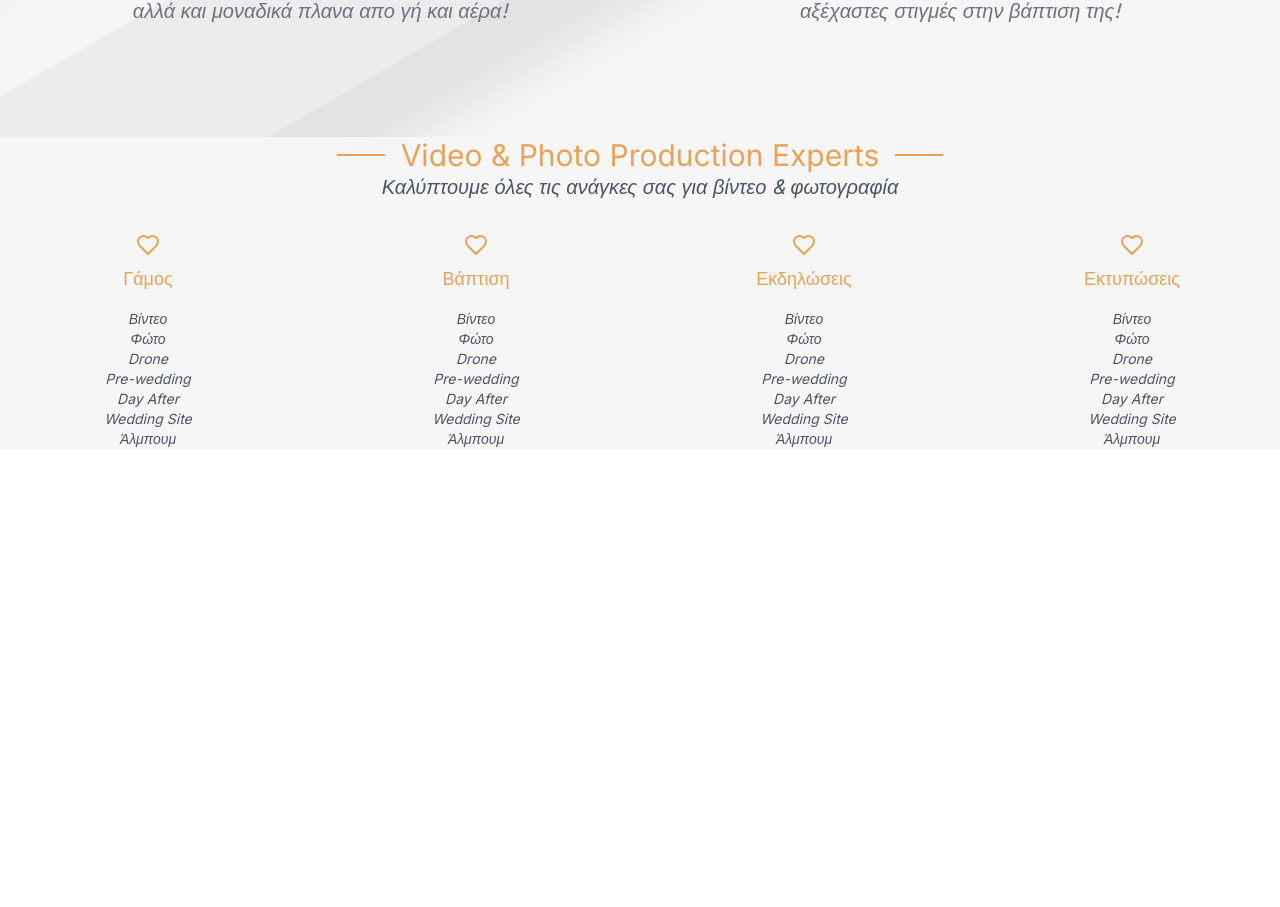
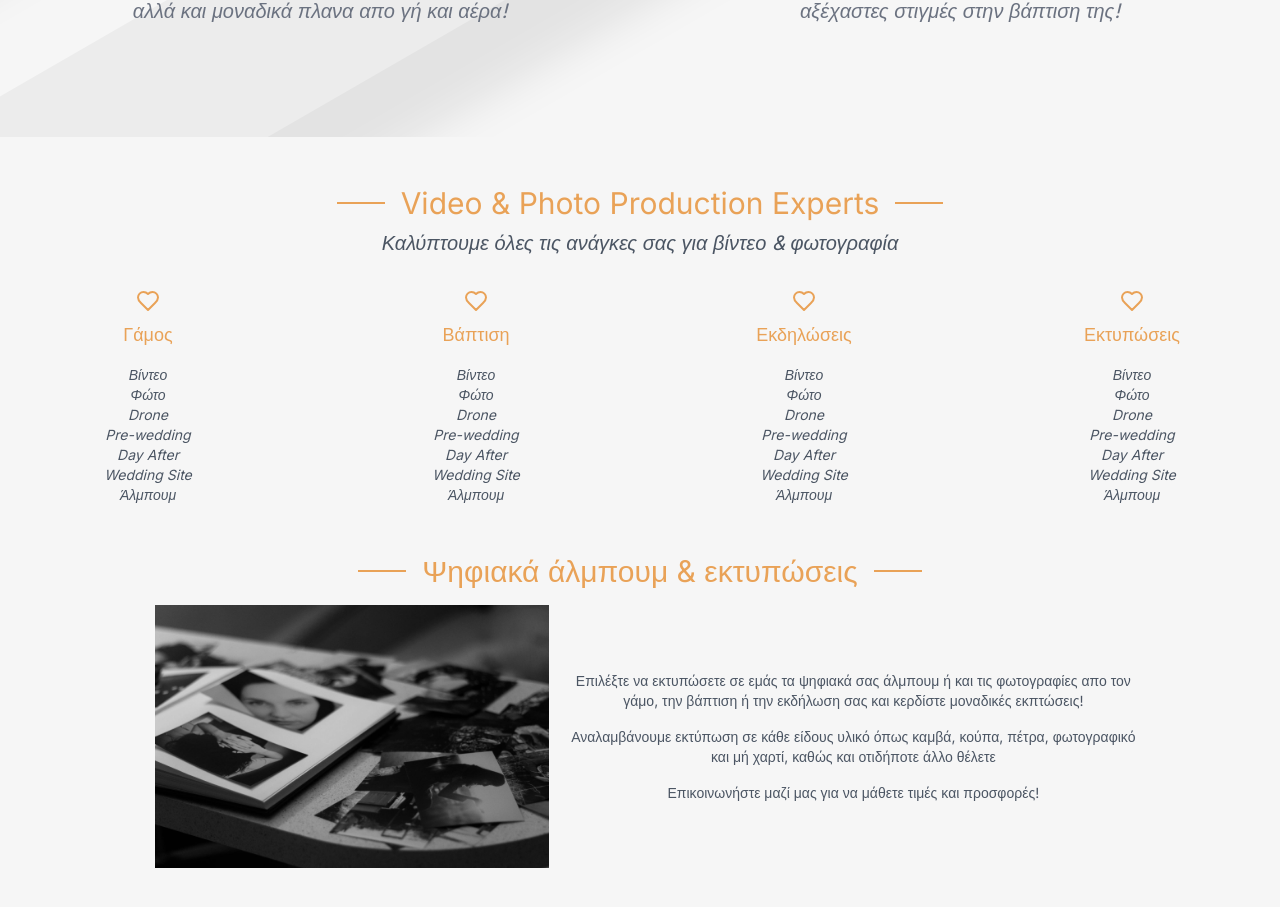
Before and after one commit to EsFrost/redesign, a Next.js app: page / in a window 1280 px wide. Shown: the part 2691-3598 px from the top of the page. Before the commit the page ends 3140 px from the top, so only its background shows below. Built offline with nearby package versions, Linux system fonts and the light colour scheme.

Commit message:
Finished description section

```diff
--- a/app/components/description.tsx
+++ b/app/components/description.tsx
@@ -1,5 +1,6 @@
 import React from "react";
 import { Heart } from "lucide-react";
+import Image from "next/image";
 
 export const Description = () => {
   const services = [
@@ -53,8 +54,8 @@ export const Description = () => {
     },
   ];
   return (
-    <section className="text-center bg-[#F6F6F6]">
-      <div className="flex justify-center items-center gap-4">
+    <section className="text-center bg-[#F6F6F6] py-12">
+      <div className="flex justify-center items-center gap-4 px-4 lg:px-0">
         <div className="border border-[#e9a257] h-0 w-12"></div>
         <h3 className="text-3xl text-[#e9a257]">
           Video & Photo Production Experts
@@ -62,7 +63,7 @@ export const Description = () => {
         <div className="border border-[#e9a257] h-0 w-12"></div>
       </div>
 
-      <h4 className="text-xl text-gray-600 italic">
+      <h4 className="text-xl text-gray-600 italic mt-2">
         Καλύπτουμε όλες τις ανάγκες σας για βίντεο & φωτογραφία
       </h4>
       <div className="grid grid-cols-2 md:grid-cols-3 lg:grid-cols-4 gap-8 mt-8">
@@ -87,6 +88,38 @@ export const Description = () => {
           </div>
         ))}
       </div>
+      <div className="mt-12">
+        <div className="flex justify-center items-center gap-4 px-4 lg:px-0">
+          <div className="border border-[#e9a257] h-0 w-12"></div>
+          <h3 className="text-3xl text-[#e9a257]">
+            Ψηφιακά άλμπουμ & εκτυπώσεις
+          </h3>
+          <div className="border border-[#e9a257] h-0 w-12"></div>
+        </div>
+        <div className="flex flex-col md:flex-row justify-center items-center mx-auto max-w-7xl mt-4">
+          <Image
+            width={1000}
+            height={1000}
+            src={"/photo-album.jpg"}
+            alt="Album of photos"
+            className="w-full h-auto px-4 md:w-1/3"
+          />
+          <div className="flex flex-col text-gray-600 px-4 lg:px-0 text-sm max-w-xl mt-8 md:mt-0">
+            <p>
+              Επιλέξτε να εκτυπώσετε σε εμάς τα ψηφιακά σας άλμπουμ ή και τις
+              φωτογραφίες απο τον γάμο, την βάπτιση ή την εκδήλωση σας και
+              κερδίστε μοναδικές εκπτώσεις!
+            </p>
+            <p className="mt-4">
+              Αναλαμβάνουμε εκτύπωση σε κάθε είδους υλικό όπως καμβά, κούπα,
+              πέτρα, φωτογραφικό και μή χαρτί, καθώς και οτιδήποτε άλλο θέλετε
+            </p>
+            <p className="mt-4">
+              Επικοινωνήστε μαζί μας για να μάθετε τιμές και προσφορές!
+            </p>
+          </div>
+        </div>
+      </div>
     </section>
   );
 };
```
Also changed, not shown: public/photo-album.jpg (added).
